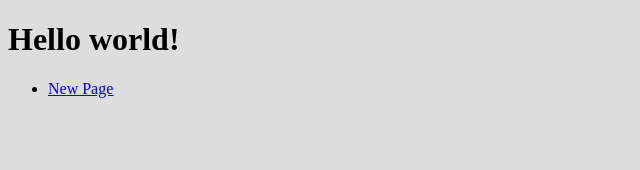
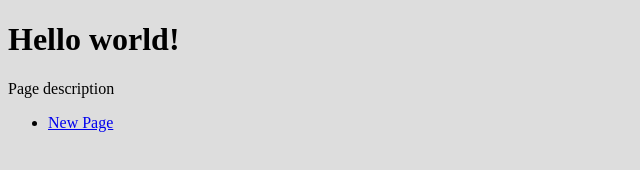
Before and after one commit to Valera-Palianov/creative-lesson3, a plain HTML site: page index.html in a window 1280 px wide. Shown: the whole page, without its empty margins (0-640 px from the left). Drawn offline with Linux system fonts and the light colour scheme.

Commit message:
Added description to index

```diff
--- a/index.html
+++ b/index.html
@@ -6,6 +6,7 @@
 	</head>
 	<body>
 		<h1>Hello world!</h1>
+		<div>Page description</div>
 		<ul>
 			<li><a href='./newPage.html'>New Page</a></li>
 		</ul>
```
